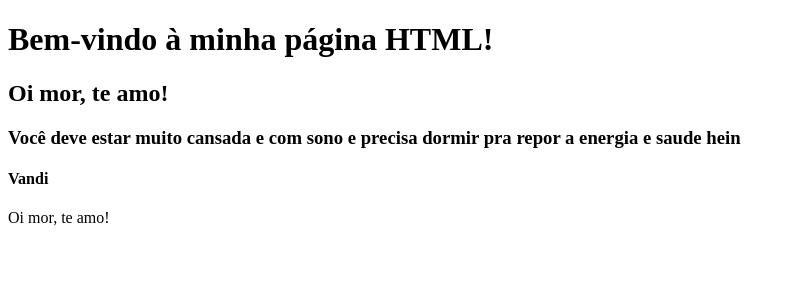
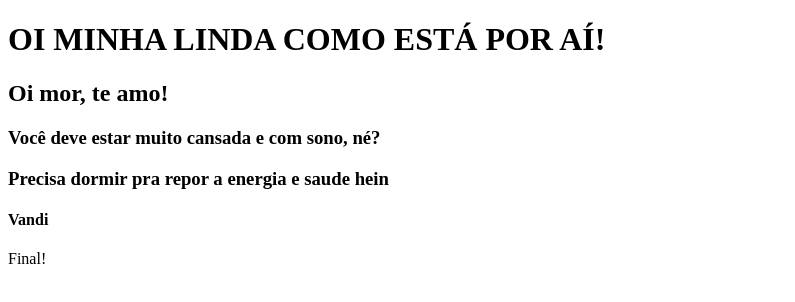
Before and after one commit to vcuin/vcuin.github.io, a plain HTML site: page index.html in a window 1280 px wide. Shown: the whole page, without its empty margins (0-795 px from the left). Drawn offline with Linux system fonts and the light colour scheme.

Commit message:
Nova autalização do HTML

```diff
--- a/index.html
+++ b/index.html
@@ -6,9 +6,10 @@
     <title>Sample HTML Page</title>
     </head>
     <body>
-        <h1>Bem-vindo à minha página HTML!</h1>
+        <h1>OI MINHA LINDA COMO ESTÁ POR AÍ!</h1>
         <h2>Oi mor, te amo!</h2>
-        <h3>Você deve estar muito cansada e com sono e precisa dormir pra repor a energia e saude hein</h3>
+        <h3>Você deve estar muito cansada e com sono, né?</h3>
+        <h3>Precisa dormir pra repor a energia e saude hein</h3>
         <h4>Vandi</h4>
-        <p>Oi mor, te amo!</p>
+        <p>Final!</p>
 </html>
```
